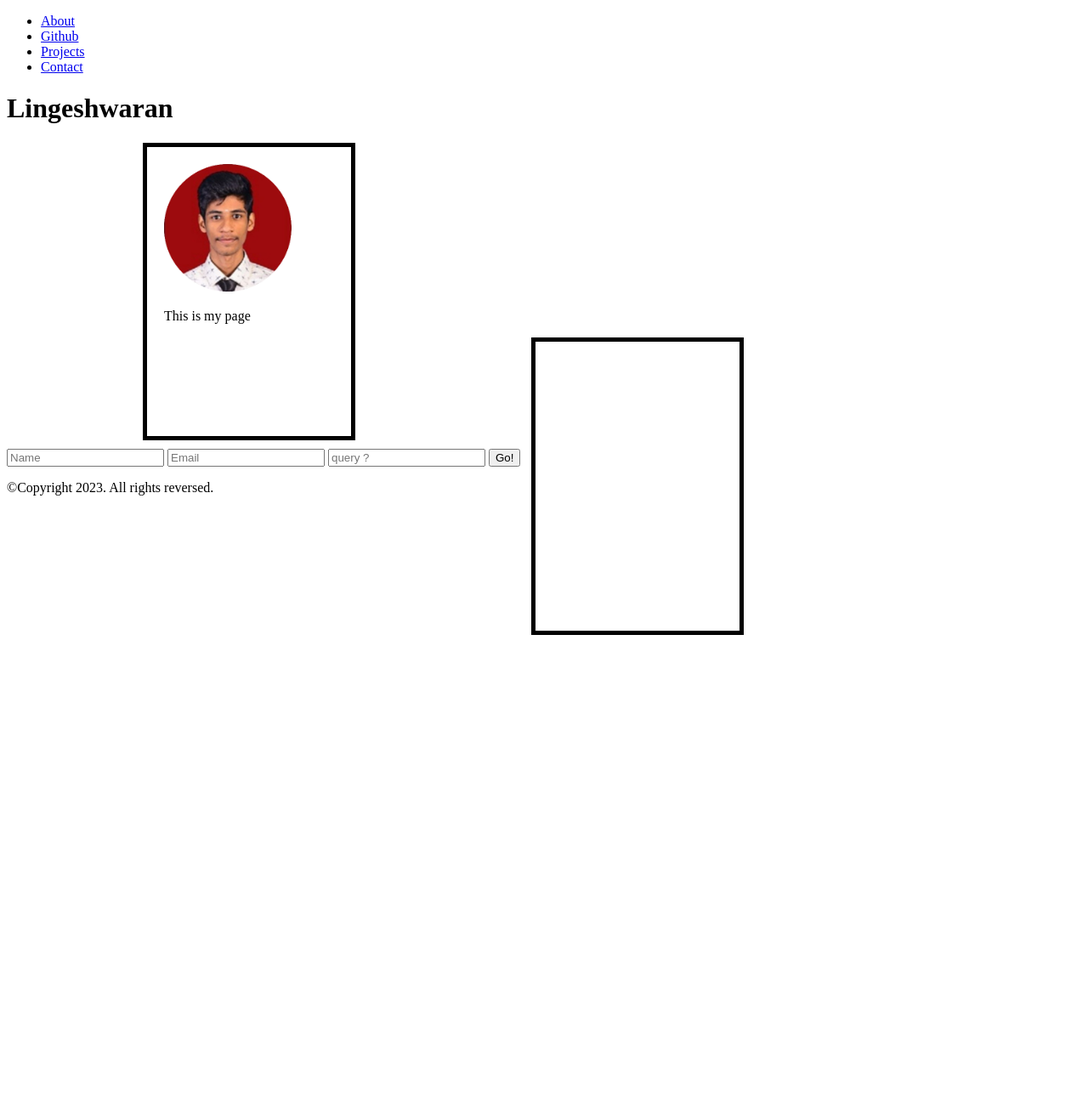
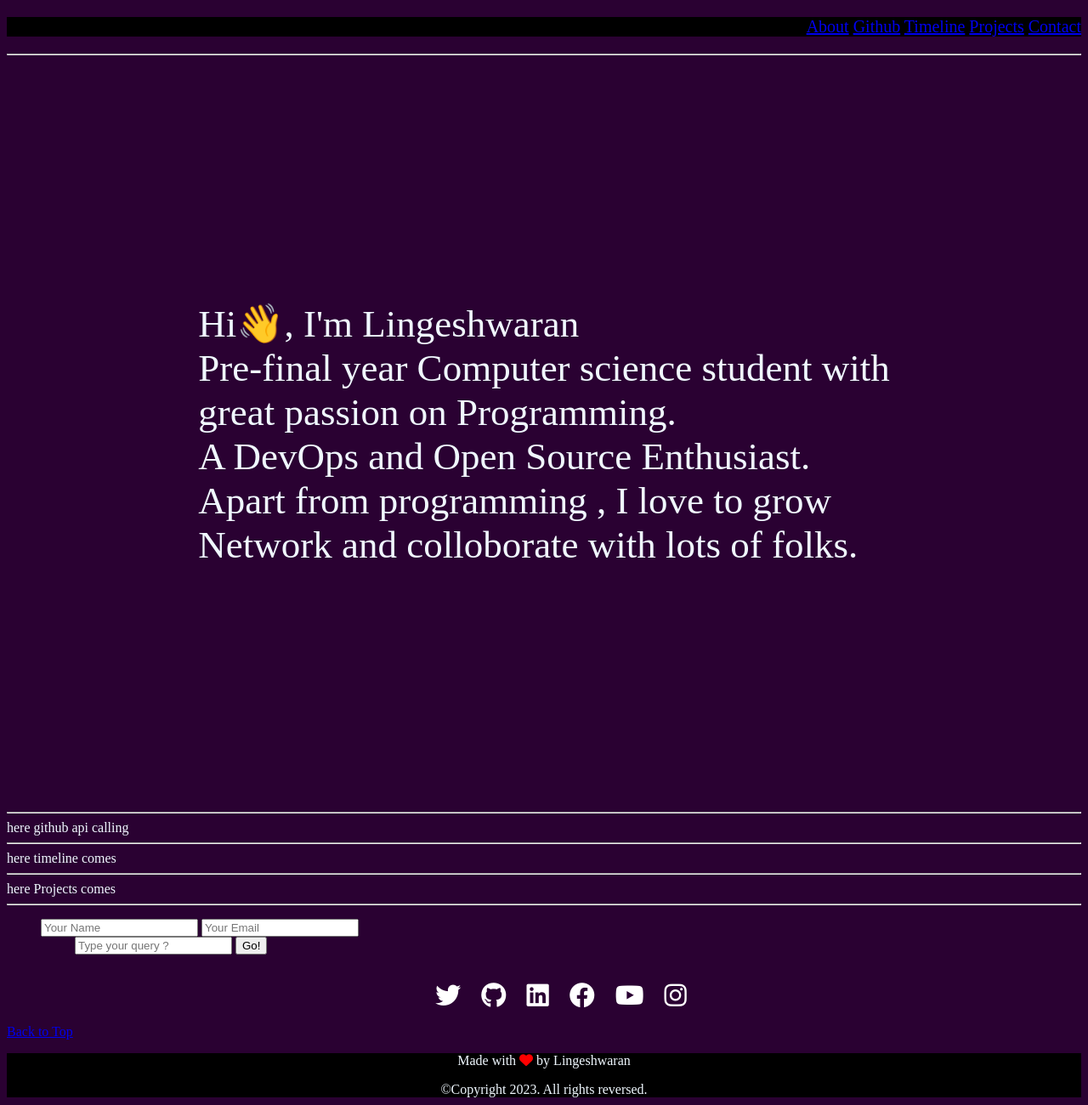
Before and after one commit to lingeshwaran05/Portfolio, a plain HTML site: page index.html in a window 1280 px wide. Shown: the whole page at 85% size. Before the commit the page ends 800 px from the top, so only its background shows below. Drawn offline with Linux system fonts and the light colour scheme; a web font is replaced by a local one.

Commit message:
updated html css

```diff
--- a/index.html
+++ b/index.html
@@ -1,44 +1,81 @@
 <!DOCTYPE html>
 <html lang="en-US">
+  <header>
+    <nav>
+
+      <ul><a href="#About">About</a>
+      <a href="#Github">Github</a>
+      <a href="#Timeline">Timeline</a>
+      <a href="#Projects">Projects</a>
+      <a href="#Contact">Contact</a></ul>
+
+  </nav>
+  </header>
   <head>
-    <meta charset="utf-8" />
+    <meta charset="UTF-8" />
     <title>My Portfolio</title>
-    <meta name="viewport" content="width=device-width" />
-    <link
-      href="https://fonts.googleapis.com/css?family=Open+Sans+Condensed:300|Sonsie+One"
-      rel="stylesheet" />
+    <meta name="author" content="Lingeshwaran" />
+    <meta name="Description" content="this is my portfolio website" />
+    <link href="https://fonts.googleapis.com/css?family=Open+Sans+Condensed:300|Sonsie+One" rel="stylesheet" />
     <link rel="stylesheet" href="style.css" />
+    <link rel="stylesheet" href="https://cdnjs.cloudflare.com/ajax/libs/font-awesome/6.2.1/css/all.min.css"/>
     <script src="index.js" defer></script>
+  </head>
 
-  </head>
-  <body style="background-image: url('8924566_2737.jpg'); background-repeat: no-repeat; background-attachment:fixed; background-size:cover;">
+  <body>
+    <section id="About">
+    <hr>
+    <p class="about">
+      Hi👋, I'm Lingeshwaran
+      <br>Pre-final year Computer science student with
+      <br>great passion on Programming.
+      <br>A DevOps and Open Source Enthusiast.
+      <br>Apart from programming , I love to grow
+      <br>Network and colloborate with lots of folks.
+    </p>
+    <hr>
+    <div class="fixed">
+    </div>
+  </section>
+  <section id="Github">
+    here github api  calling
+  </section><hr>
+  <section id="Timeline">
+    here timeline comes
+  </section><hr>
+  <section id="Projects">
+    here Projects comes
+  </section>
+  <hr>
+  </body>
+  <div>
+      <ol>
+       <form>
+          <input type="text" placeholder="Your Name" />
+          <input type="text" placeholder="Your Email" />
+          <ul>
+            <input type="text" placeholder="Type your query ?" />
+            <input type="submit" value="Go!" />
+          </ul>
+       </form>
+      </ol>
+  </div>
+  <section class="Contact">
+      <ul>
+        <a href="https://twitter.com/lingeshtwt" target="_blank"><i class="fab fa-twitter"></i></a>
+        <a href="https://github.com/lingeshwaran05" target="_blank"><i class="fab fa-github"></i></a>
+        <a href="#" target="_blank"><i class="fab fa-linkedin"></i></a>
+        <a href="#" target="_blank"><i class="fab fa-facebook"></i></a>
+        <a href="#" target="_blank"><i class="fab fa-youtube"></i></a>
+        <a href="#" target="_blank"><i class="fab fa-instagram"></i></a>
+      </ul>
+  </section>
+  <a href="#">Back to Top</a>
+  <footer>
 
-    <nav>
-        <ul>
-          <li><a href="#">About</a></li>
-          <li><a href="#">Github</a></li>
-          <li><a href="#">Projects</a></li>
-          <li><a href="#">Contact</a></li>
-        </ul>
-      </nav>
-      <header>
-        <h1> Lingeshwaran</h1>
-    </header>
-    <div class="box">
-        <img src="photo.jpg" alt="my profile pic"  styl="border-radius: 50%;" width:"150" height="150" >
-    <p>This is my page</p>
-    <div class="second">
-    </div>
-    </div>
+    <p align="center">Made with <i class="fas fa-heart"></i> by Lingeshwaran</p>
 
-    <footer>
-        <form>
-            <input type="text" placeholder="Name" />
-            <input type="text" placeholder="Email" />
-            <input type="text" placeholder="query ?" />
-            <input type="submit" value="Go!" />
-          </form>
-          <p>©Copyright 2023. All rights reversed.</p>
-        </footer>
-  </body>
+    <p align="center">&copy;Copyright 2023. All rights reversed.</p>
+
+  </footer>
 </html>
--- a/style.css
+++ b/style.css
@@ -1,21 +1,50 @@
-.box {
-    width: 200px;
-    height: 300px;
-    margin: 10px;
-    padding: 20px;
-    border: 5px solid black;
-    margin-left: 10em;
+.fixed {
+    position: fixed;
+    right: 250px;
+    top: 260px;
 }
 
-.second {
-    width: 200px;
-    height: 300px;
-    margin: 10px;
-    padding: 20px;
-    border: 5px solid black;
-    margin-left: 27em;
+body {
+    background-color: rgb(42, 1, 50);
+    color: aliceblue;
 }
 
-.alternate {
-    box-sizing: border-box;
+nav {
+    text-align: right;
+    font-size: 20px;
 }
+
+header {
+    background-color: black;
+}
+
+footer {
+    background-color: black;
+}
+
+footer .fa-heart {
+    color: red;
+}
+
+.about {
+    display: flex;
+    align-items: center;
+    justify-content: center;
+    height: 100vh;
+    position: relative;
+    font-size: 45px;
+}
+
+.Contact {
+    display: flex;
+    justify-content: center;
+    list-style-type: none;
+    padding: 0;
+    margin: 0;
+}
+
+.Contact a {
+    color: #fff;
+    font-size: 30px;
+    margin: 0 10px;
+}
```
